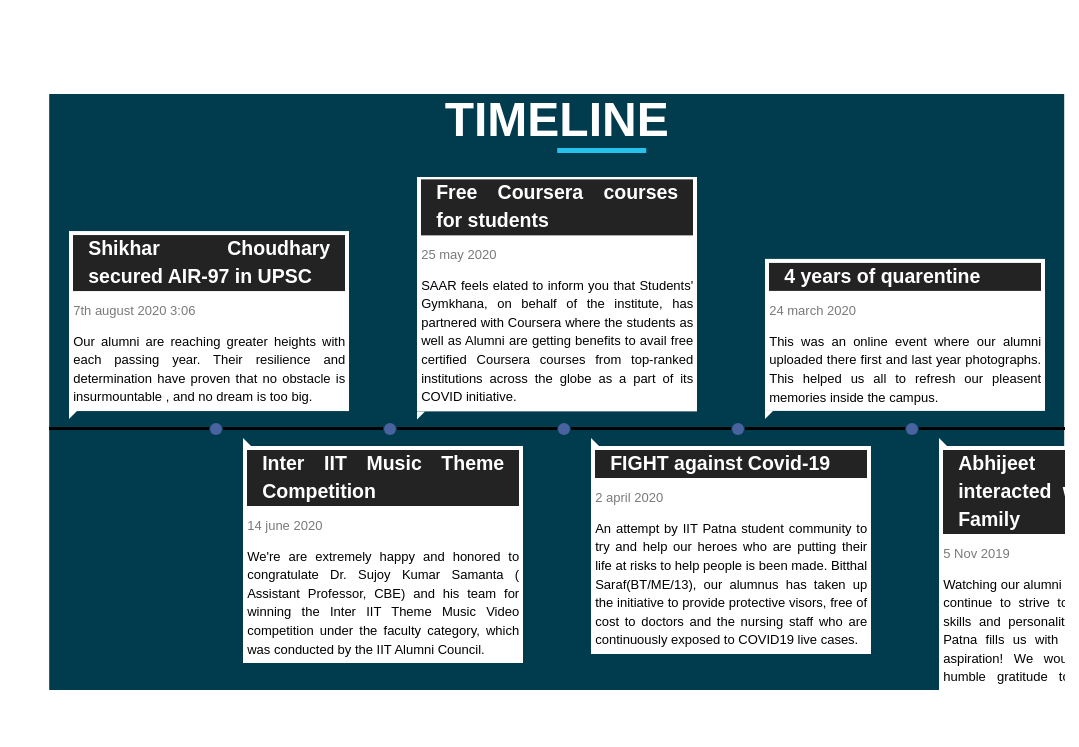
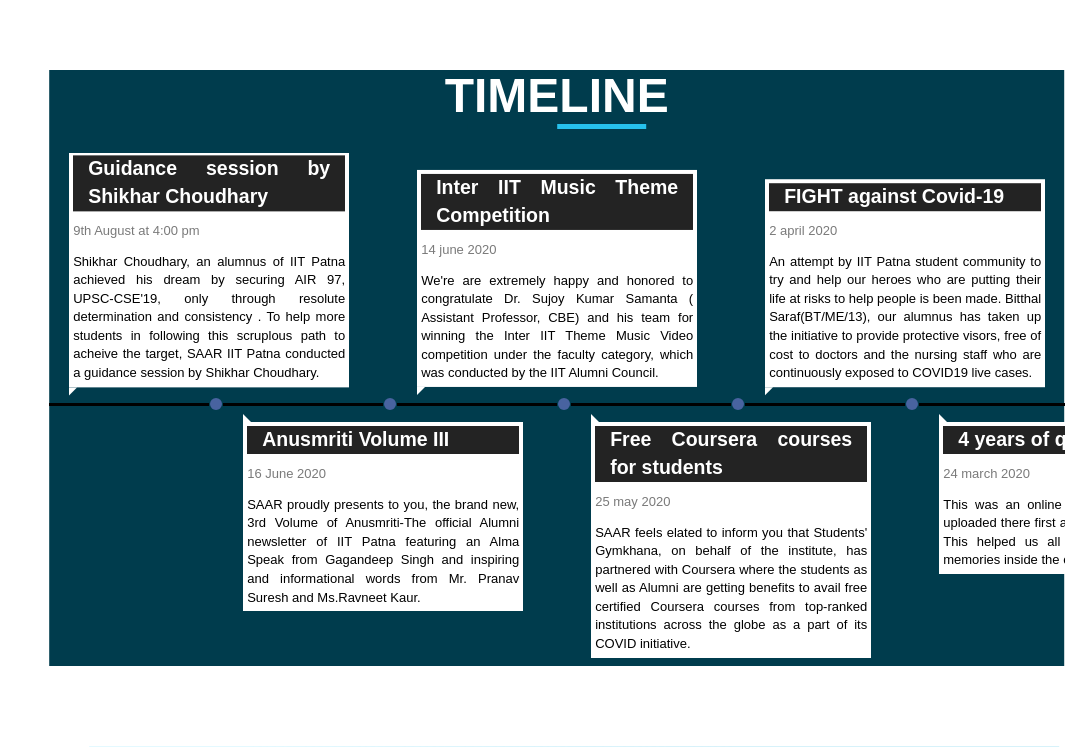
Before and after one commit to SAAR-IITP/SAAR-IITP, a PHP site: page /SAAR-Server/ in a window 1280 px wide. Shown: the part 2989-3736 px from the top of the page, without its empty margins (201-1280 px from the left). Run offline with PHP 8.4, Linux system fonts and the light colour scheme; some libraries are stand-ins or nearby versions.

Commit message:
Updated timeline

```diff
--- a/index.php
+++ b/index.php
@@ -347,9 +347,17 @@
 
                         <li>
                             <div >
-                                <time>Shikhar Choudhary secured AIR-97 in UPSC</time>
-                                <p>7th august 2020   3:06</p>
-                                Our alumni are reaching greater heights with each passing year. Their resilience and determination have proven that no obstacle is insurmountable , and no dream is too big.
+                                <time>Guidance session by Shikhar Choudhary</time>
+                                <p> 9th August at 4:00 pm</p>
+                                Shikhar Choudhary, an alumnus of IIT Patna achieved his dream by securing AIR 97, UPSC-CSE'19, only through resolute determination and consistency . To help more students in following this scruplous path to acheive the target, SAAR IIT Patna conducted a guidance session by Shikhar Choudhary.
+                            </div>
+                        </li>
+
+                        <li>
+                            <div >
+                                <time>Anusmriti Volume III</time>
+                                <p>16 June 2020 </p>
+                                SAAR proudly presents to you, the brand new, 3rd Volume of Anusmriti-The official Alumni newsletter of IIT Patna featuring an Alma Speak from Gagandeep Singh and inspiring and informational words from Mr. Pranav Suresh and Ms.Ravneet Kaur.
                             </div>
                         </li>
 
@@ -369,14 +377,14 @@
                             </div>
                         </li>
 
-                          <li>
+                        <li>
                             <div >
                                 <time>FIGHT against Covid-19</time>
                                 <p>2 april 2020 </p>
                                 An attempt by IIT Patna student community to try and help our heroes who are putting their life at risks to help people is been made. Bitthal Saraf(BT/ME/13), our alumnus has taken up the initiative to provide protective visors, free of cost to doctors and the nursing staff who are continuously exposed to COVID19 live cases.
                             </div>
                         </li>
-                            <li>
+                        <li>
                             <div >
                                 <time>4 years of quarentine</time>
                                 <p>24 march 2020 </p>
@@ -387,14 +395,20 @@
 
                             </div>
                         </li>
-                           </li>
-                            <li>
+
+                        <li>
                             <div >
-                                <time> Abhijeet Agnihotri interacted with IIT Patna Family</time>
+                                <time style="font-size: 15px;"> Anusmriti Volume II Issue II</time>
+                                <p>4 January 2020 </p>
+                                SAAR feels extremely proud to present to you, the next issue of the much-awaited Anusmriti - the official Alumni newsletter of IIT Patna featuring an Alma Speak from Spandana Rachamadugu.
+                            </div>
+                        </li>
+
+                        <li>
+                            <div >
+                                <time style="font-size: 15px;"> Abhijeet Agnihotri interacted with IIT Patna Family</time>
                                 <p>5 Nov 2019 </p>
                                 Watching our alumni conquer the world as they continue to strive to move forward with the skills and personalities they’ve honed at IIT Patna fills us with pride and fuels us with aspiration! We would like to express our humble gratitude to Abhijeet Agnihotri for allowing us to felicitate him and also for interacting with the student junta of IITP.
-
-
                             </div>
                         </li>
                 </ol>
```
Also changed, not shown: portal.php (+4 -4 lines), img/chem.jpg (added), 1 other file.
